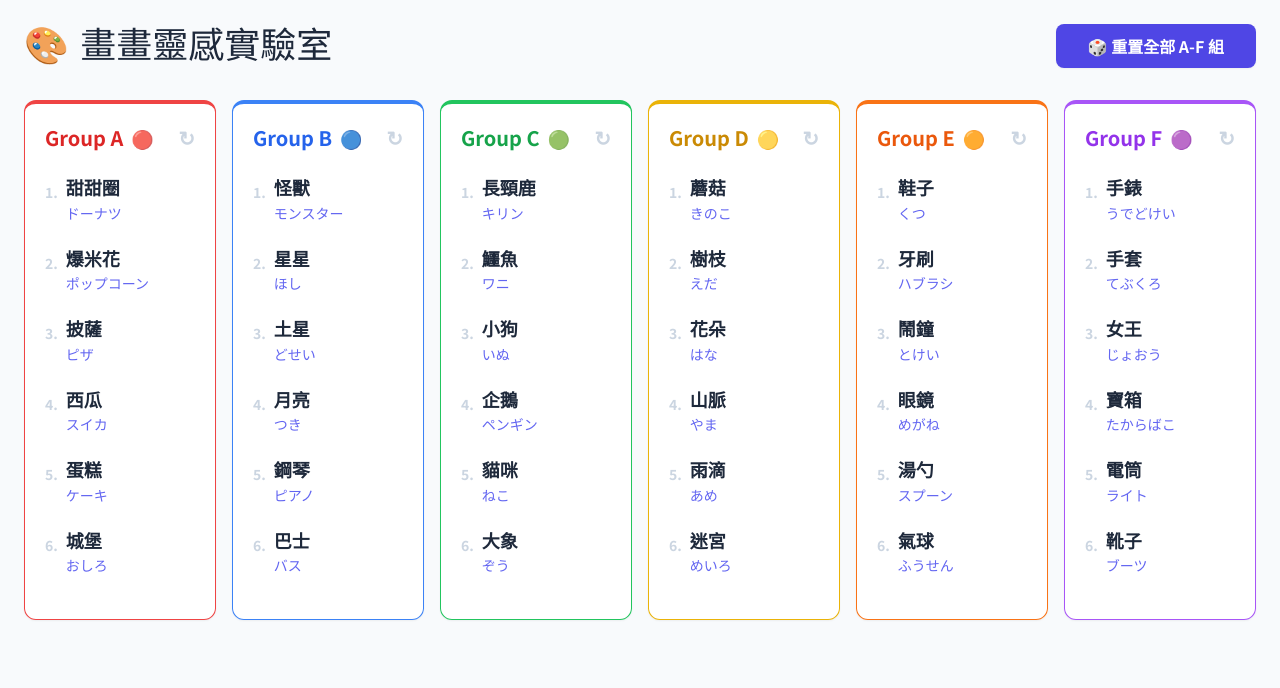
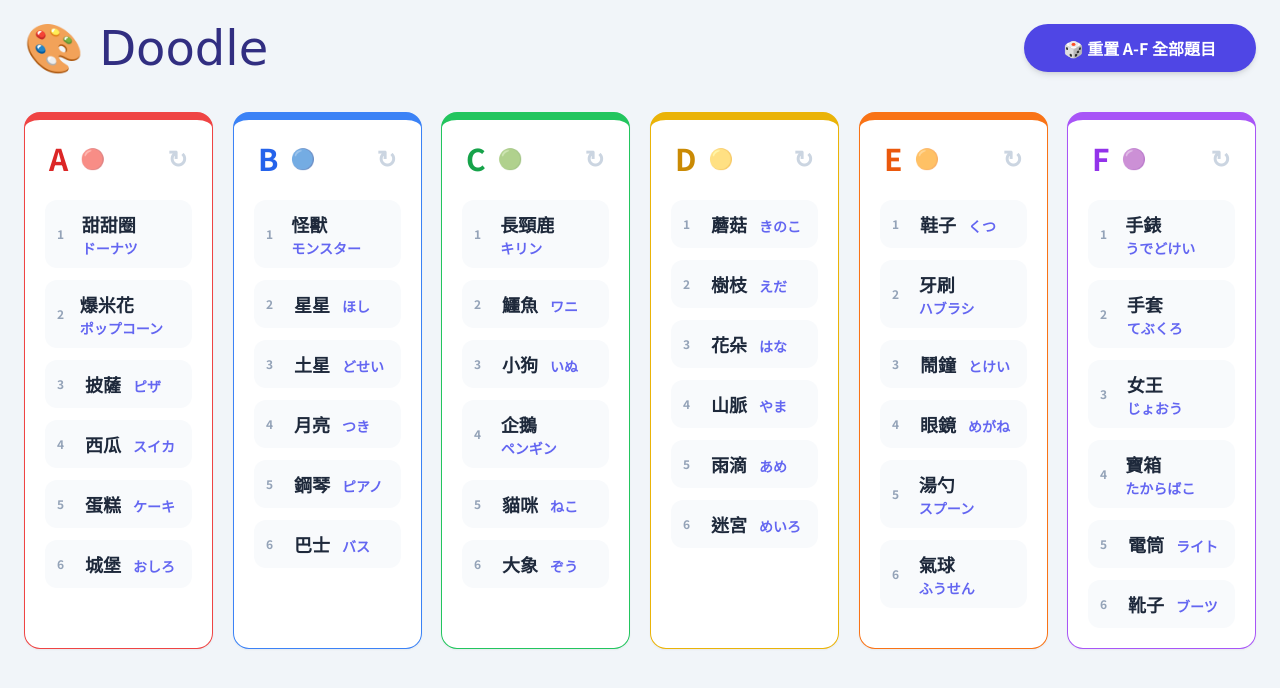
Before and after one commit to hsinish/doodle, a plain HTML site: page index.html in a window 1280 px wide. Drawn offline with nearby package versions, Linux system fonts and the light colour scheme; a web font is replaced by a local one.

Commit message:
Update index.html

```diff
--- a/index.html
+++ b/index.html
@@ -3,13 +3,13 @@
 <head>
     <meta charset="UTF-8">
     <meta name="viewport" content="width=device-width, initial-scale=1.0">
-    <title>🎨 創意畫畫題目產生器</title>
+    <title>🎨 Doodle - 創意畫畫題目產生器</title>
     <script src="https://cdn.tailwindcss.com"></script>
     <style>
         @import url('https://fonts.googleapis.com/css2?family=ZCOOL+KuaiLe&family=Noto+Sans+JP:wght@400;700&display=swap');
 
         body {
-            background-color: #f8fafc;
+            background-color: #f1f5f9;
             font-family: "PingFang TC", "Microsoft JhengHei", "Noto Sans JP", sans-serif;
         }
 
@@ -21,11 +21,11 @@
             transition: all 0.2s ease;
             background: #ffffff;
             border: 1px solid #e2e8f0;
-            min-height: 520px;
+            min-height: 480px;
         }
 
         .card:hover {
-            box-shadow: 0 12px 20px -10px rgba(0, 0, 0, 0.1);
+            box-shadow: 0 12px 24px -10px rgba(0, 0, 0, 0.1);
         }
 
         .fade-in {
@@ -39,26 +39,38 @@
 
         .jp-text {
             font-family: 'Noto Sans JP', sans-serif;
-            font-weight: 500;
+            font-weight: 700;
+        }
+
+        /* 讓中日文包在一起的視覺樣式 */
+        .prompt-item {
+            background-color: #f8fafc;
+            border-radius: 12px;
+            padding: 10px 12px;
+            transition: background-color 0.2s;
+        }
+
+        .prompt-item:hover {
+            background-color: #f1f5f9;
         }
     </style>
 </head>
 <body class="p-4 md:p-6">
 
     <div class="max-w-[1800px] mx-auto">
-        <header class="flex flex-col md:flex-row justify-between items-center mb-8 gap-4">
-            <h1 class="kids-title text-3xl md:text-4xl text-slate-800 flex items-center gap-2">
-                🎨 畫畫靈感實驗室
+        <header class="flex flex-col md:flex-row justify-between items-center mb-10 gap-4">
+            <h1 class="kids-title text-4xl md:text-5xl text-indigo-900 flex items-center gap-3">
+                🎨 Doodle
             </h1>
             <button
                 onclick="refreshAll()"
-                class="bg-indigo-600 hover:bg-indigo-700 text-white text-base font-bold py-2.5 px-8 rounded-lg shadow-sm transform active:scale-95 transition-all"
+                class="bg-indigo-600 hover:bg-indigo-700 text-white text-base font-bold py-3 px-10 rounded-full shadow-md transform active:scale-95 transition-all"
             >
-                🎲 重置全部 A-F 組
+                🎲 重置 A-F 全部題目
             </button>
         </header>
 
-        <div id="grid" class="grid grid-cols-1 sm:grid-cols-2 md:grid-cols-3 xl:grid-cols-6 gap-4">
+        <div id="grid" class="grid grid-cols-1 sm:grid-cols-2 md:grid-cols-3 xl:grid-cols-6 gap-5">
             <!-- JavaScript 會在此插入卡片 -->
         </div>
     </div>
@@ -160,18 +172,18 @@
             const topics = shuffle([...group.pool]).slice(0, 6);
 
             const card = document.createElement('div');
-            card.className = `card border-t-4 ${group.color} rounded-xl p-5 shadow-sm fade-in relative flex flex-col`;
+            card.className = `card border-t-8 ${group.color} rounded-2xl p-5 shadow-sm fade-in relative flex flex-col`;
             card.id = `group-${index}`;
 
             const header = `
-                <div class="flex justify-between items-center mb-6">
-                    <div class="flex items-center gap-2">
-                        <span class="text-xl font-black ${group.titleColor}">Group ${group.id}</span>
-                        <span class="text-lg opacity-80">${group.icon}</span>
+                <div class="flex justify-between items-center mb-6 px-1">
+                    <div class="flex items-center gap-3">
+                        <span class="text-3xl font-black ${group.titleColor}">${group.id}</span>
+                        <span class="text-xl opacity-60">${group.icon}</span>
                     </div>
                     <button
                         onclick="refreshOne(${index})"
-                        class="text-slate-300 hover:text-indigo-600 transition-colors text-xl font-bold"
+                        class="text-slate-300 hover:text-indigo-600 transition-colors text-2xl font-bold"
                         title="更換此組"
                     >
                         ↻
@@ -180,13 +192,13 @@
             `;
 
             const list = `
-                <div class="flex flex-col gap-6 flex-grow">
+                <div class="flex flex-col gap-3 flex-grow">
                     ${topics.map((t, i) => `
-                        <div class="flex items-start gap-2">
-                            <span class="text-sm font-bold text-slate-300 mt-1.5">${i + 1}.</span>
-                            <div class="flex flex-col">
-                                <span class="text-lg font-bold text-slate-800 leading-tight">${t.ch}</span>
-                                <span class="jp-text text-sm text-indigo-500 mt-1">${t.jp}</span>
+                        <div class="prompt-item flex items-center gap-3">
+                            <span class="text-xs font-black text-slate-400 w-4">${i + 1}</span>
+                            <div class="flex flex-wrap items-baseline gap-x-3 gap-y-0">
+                                <span class="text-lg font-bold text-slate-800">${t.ch}</span>
+                                <span class="jp-text text-sm text-indigo-500">${t.jp}</span>
                             </div>
                         </div>
                     `).join('')}
```
